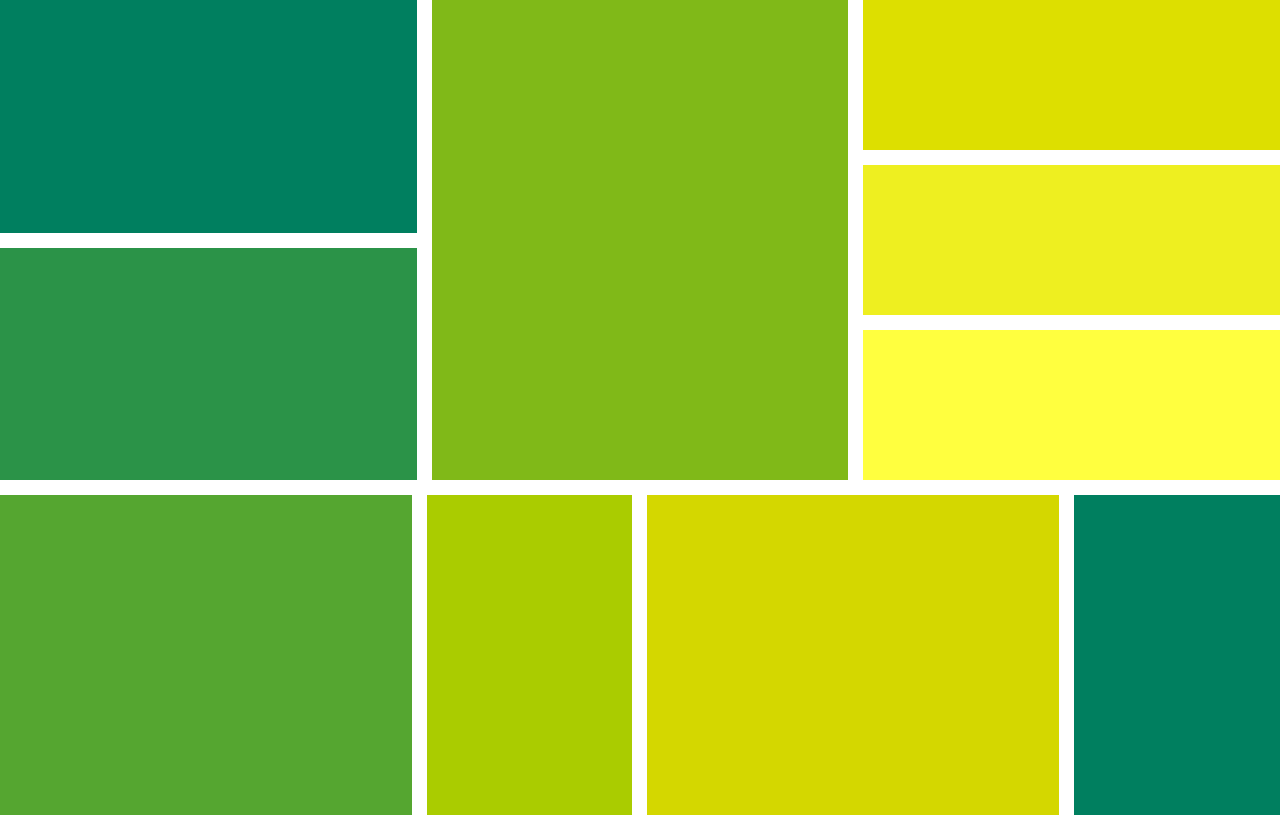
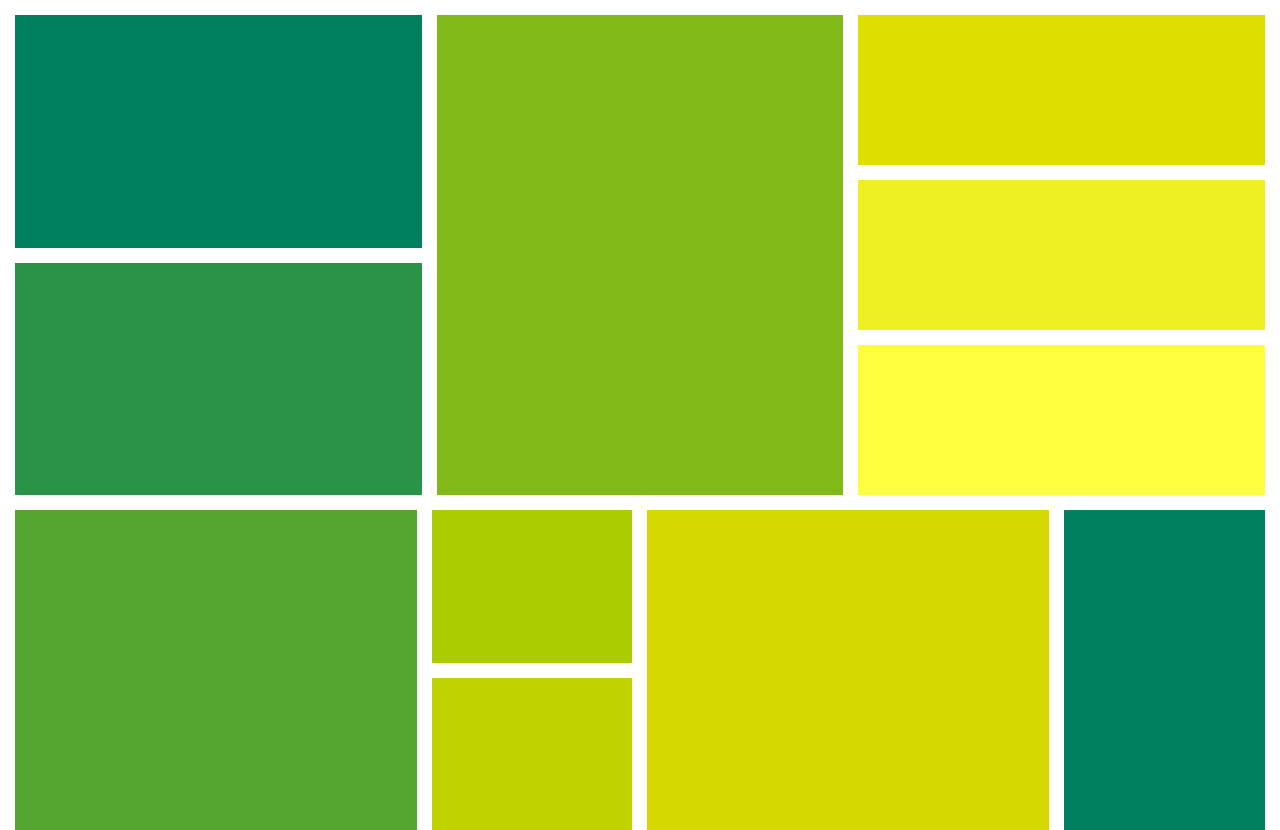
Before and after one commit to milapawlus/grid, a plain HTML site: page index.html in a window 1280 px wide. Drawn offline with Linux system fonts and the light colour scheme.

Commit message:
created sixteen items and margin

```diff
--- a/index.html
+++ b/index.html
@@ -24,11 +24,13 @@
         </div>
         <div class="item2">
             <div class="item11"></div>
-            <div class="item12"></div>
+            <div class="item12">
+                <div class="item15"></div>
+                <div class="item16"></div>
+            </div>
             <div class="item13"></div>
             <div class="item14"></div>
         </div>
     </div>
-
 </body>
 </html>
--- a/styles/style.css
+++ b/styles/style.css
@@ -1,5 +1,6 @@
 body {
     height: 100vh;
+    margin: 15px;
 }
 
 .grid-container {
@@ -78,8 +79,11 @@ body {
 }
 
 .item12 {
+    display: grid;
     grid-column: 2 / 3;
-    background-color: #AACC00;
+    background-color: white;
+    grid-template-rows: 1fr 1fr;
+    gap: 15px;
 }
 
 .item13 {
@@ -91,3 +95,13 @@ body {
     grid-column: span 1 / 5;
     background-color: #007F5F;
 }
+
+.item15 {
+    grid-row: 1 / span 1;
+    background-color: #AACC00;
+}
+
+.item16 {
+    grid-row: span 1 / 3;
+    background-color: #BFD200;
+}
```
